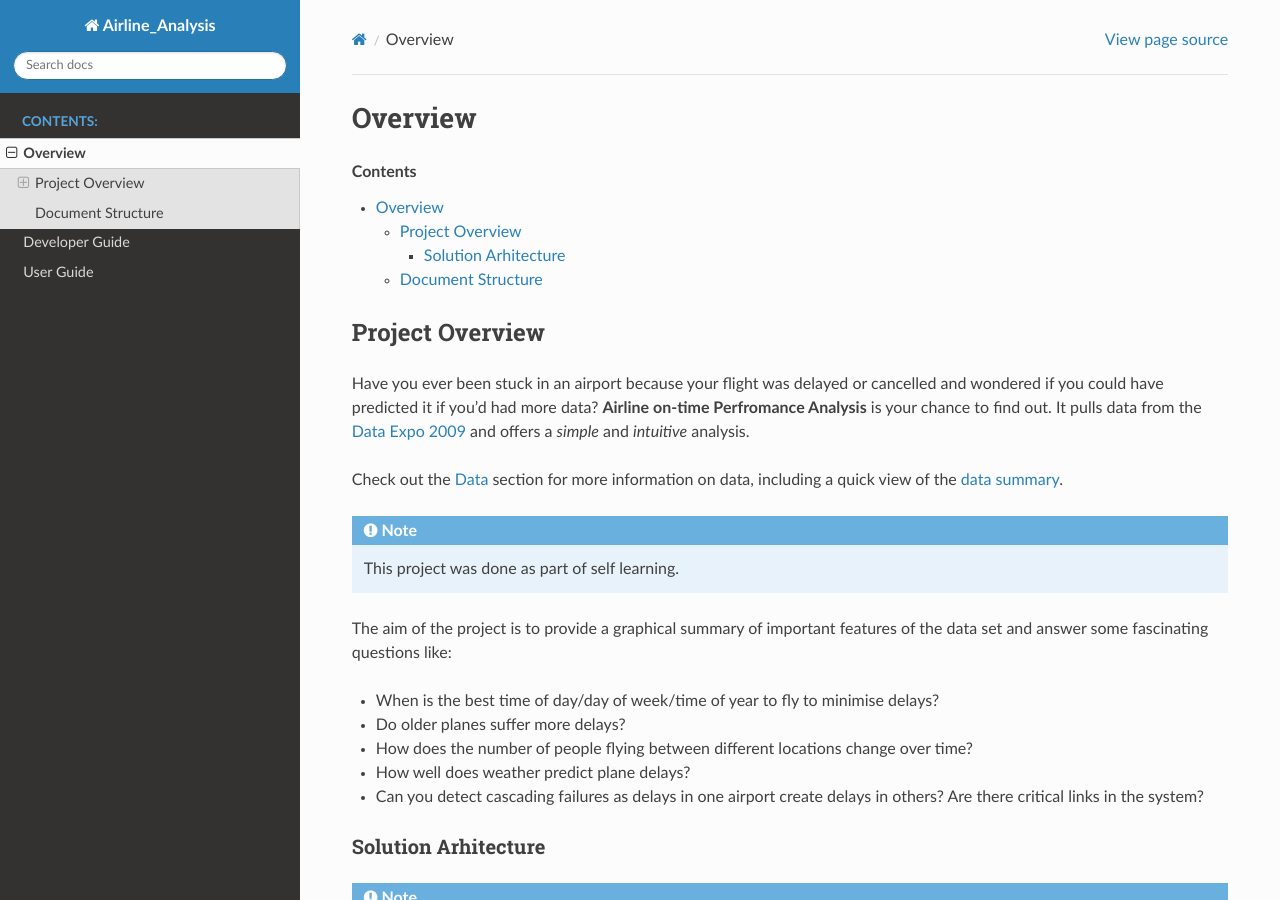
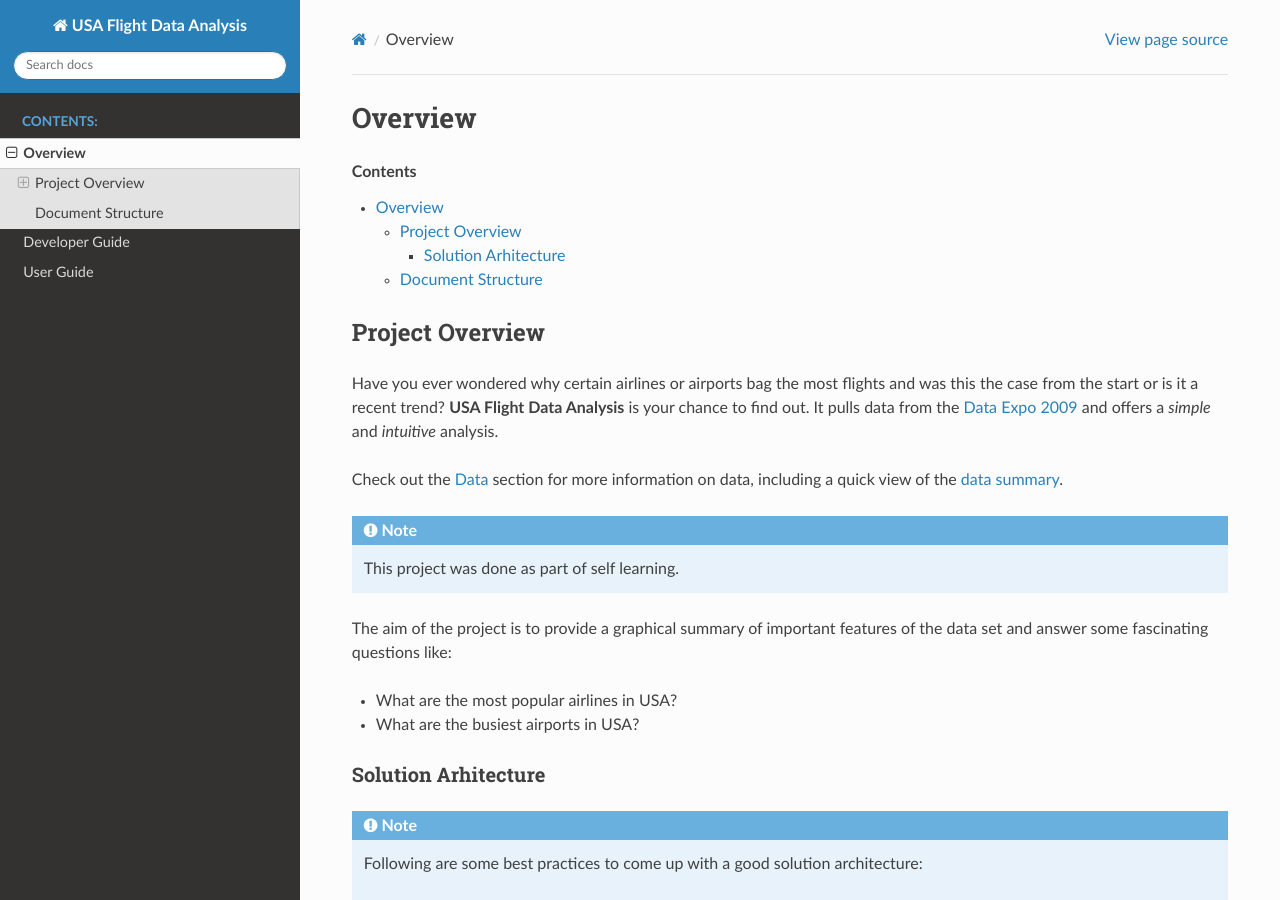
Before and after one commit to sameer97/usa_flights, a Sphinx documentation site: the page built from docs/source/project_overview.rst, in a window 1280 px wide and 900 px high. Built offline with Sphinx 7.4.7 and the Read the Docs theme 2.0.0, drawn with Linux system fonts in a browser that asks for light colours.

Commit message:
doc updates

```diff
--- a/docs/source/conf.py
+++ b/docs/source/conf.py
@@ -22,7 +22,7 @@ sys.path.insert(0, LIB_PKG_PATH)
 # -- Project information -----------------------------------------------------
 # https://www.sphinx-doc.org/en/master/usage/configuration.html#project-information
 
-project = "Airline_Analysis"
+project = "USA Flight Data Analysis"
 copyright = "2023, Sameer"
 author = "Sameer"
 release = "0.1"
--- a/docs/source/developer_guide/data_source.rst
+++ b/docs/source/developer_guide/data_source.rst
@@ -6,9 +6,9 @@ Data Source
 +-------+-----------------------+-----------+------------------------------------------------------------------------------+
 | S.No. | Data                  | File Type | Source                                                                       |
 +=======+=======================+===========+==============================================================================+
-| 1     | Airline on time data  | CSV       | `ASA Statistical Computing Dataverse <https://doi.org/10.7910/DVN/HG7NV7>`_  |
+| 1     | Flight data           | CSV       | `ASA Statistical Computing Dataverse <https://doi.org/10.7910/DVN/HG7NV7>`_  |
 +-------+-----------------------+-----------+------------------------------------------------------------------------------+
-| 2     | Airline carrier data  | JSON      | `Git Hub <https://github.com/npow/airline-codes/blob/master/airlines.json>`_ |
+| 2     | Airline data          | JSON      | `Git Hub <https://github.com/npow/airline-codes/blob/master/airlines.json>`_ |
 +-------+-----------------------+-----------+------------------------------------------------------------------------------+
 | 3     | Airports detail       | JSON      | `Data Hub <https://datahub.io/core/airport-codes>`_                          |
 +-------+-----------------------+-----------+------------------------------------------------------------------------------+
--- a/docs/source/index.rst
+++ b/docs/source/index.rst
@@ -1,9 +1,9 @@
-.. Airline_Analysis documentation master file, created by
+.. USA Flight Data Analysis documentation master file, created by
    sphinx-quickstart on Thu Apr 13 10:24:06 2023.
    You can adapt this file completely to your liking, but it should at least
    contain the root `toctree` directive.
 
-Welcome to Airline on-time Perfromance Analysis's documentation!
+Welcome to USA Flights Data Analysis's documentation!
 ================================================================
 
 .. toctree::
--- a/docs/source/project_overview.rst
+++ b/docs/source/project_overview.rst
@@ -10,9 +10,9 @@ Overview
 Project Overview
 ================
 
-Have you ever been stuck in an airport because your flight was delayed or cancelled and
-wondered if you could have predicted it if you'd had more data?
-**Airline on-time Perfromance Analysis** is your chance to find out. It pulls data from the
+Have you ever wondered why certain airlines or airports bag the most flights
+and was this the case from the start or is it a recent trend?
+**USA Flight Data Analysis** is your chance to find out. It pulls data from the
 `Data Expo 2009 <http://stat-computing.org/dataexpo/2009/>`_ and offers a *simple* and
 *intuitive* analysis.
 
@@ -26,15 +26,9 @@ Check out the :doc:`user_guide/data` section for more information on data, inclu
 The aim of the project is to provide a graphical summary of important features of the data set and answer
 some fascinating questions like:
 
-* When is the best time of day/day of week/time of year to fly to minimise delays?
+* What are the most popular airlines in USA?
 
-* Do older planes suffer more delays?
-
-* How does the number of people flying between different locations change over time?
-
-* How well does weather predict plane delays?
-
-* Can you detect cascading failures as delays in one airport create delays in others? Are there critical links in the system?
+* What are the busiest airports in USA?
 
 Solution Arhitecture
 --------------------
```
